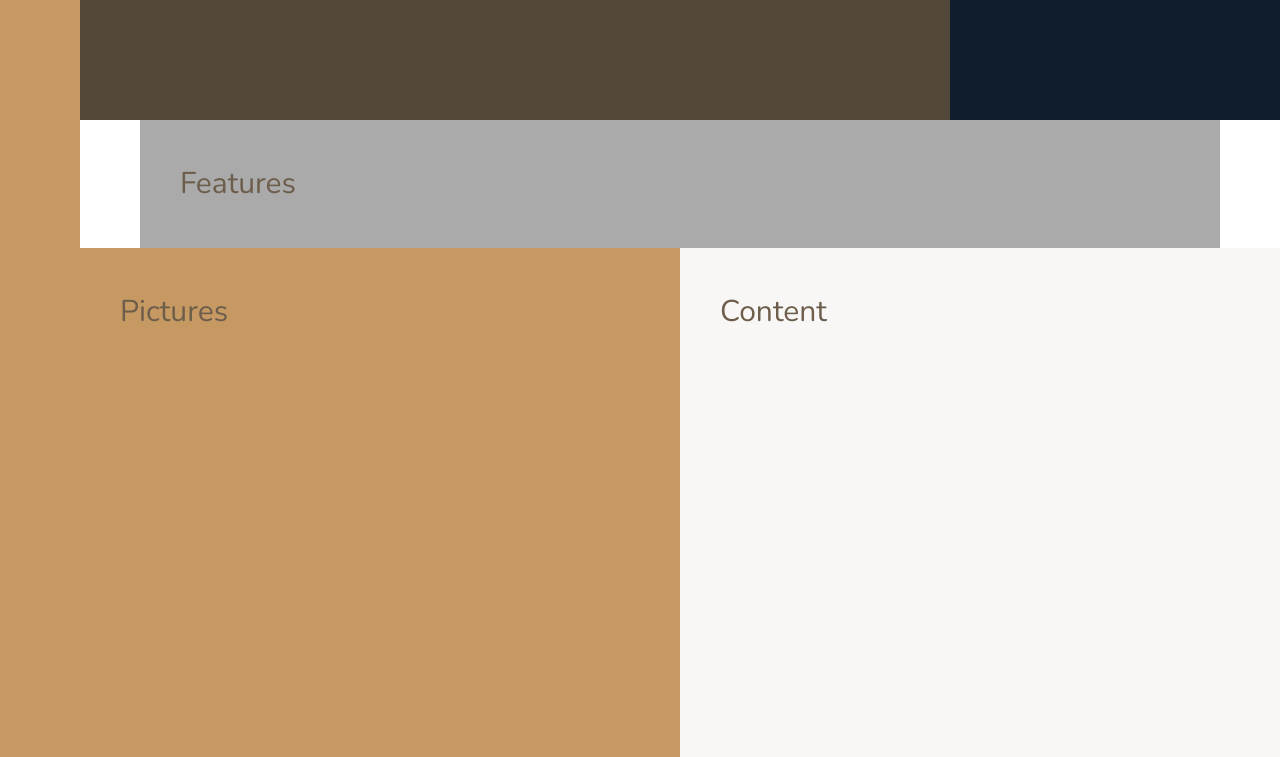
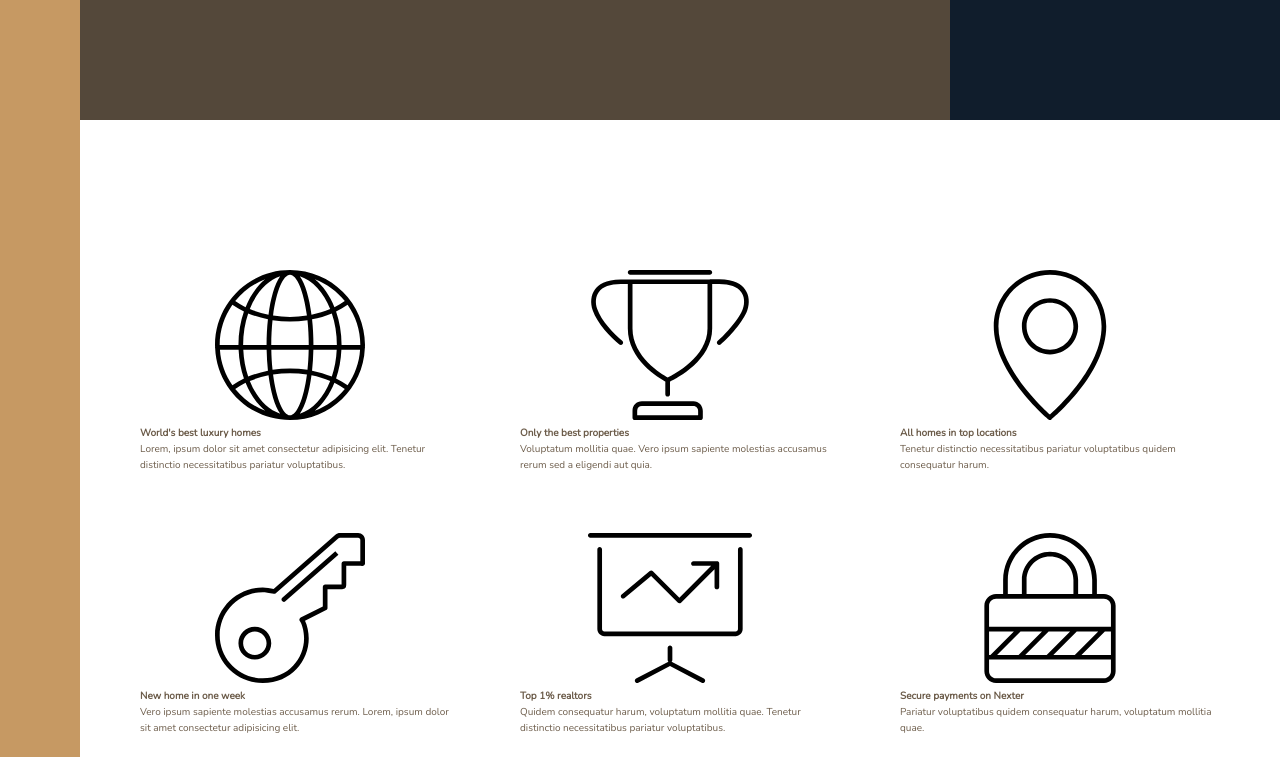
Before and after one commit to santi-go/nexter, a website: page index.html in a window 1280 px wide. Shown: the part 520-1277 px from the top of the page. Drawn offline with nearby package versions, Linux system fonts and the light colour scheme.

Commit message:
Features Section - Part 1

```diff
--- a/index.html
+++ b/index.html
@@ -25,7 +25,71 @@
       </div>
 
       <section class="features">
-        Features
+        <div class="feature">
+          <svg class="feature__icon">
+            <use xlink:href="img/sprite.svg#icon-global"></use>
+            <h4 class="heading-4">World's best luxury homes</h4>
+            <p class="feature__text">
+              Lorem, ipsum dolor sit amet consectetur adipisicing elit.
+              Tenetur distinctio necessitatibus pariatur voluptatibus.
+            </p>
+          </svg>
+        </div>
+
+        <div class="feature">
+          <svg class="feature__icon">
+            <use xlink:href="img/sprite.svg#icon-trophy"></use>
+            <h4 class="heading-4">Only the best properties</h4>
+            <p class="feature__text">
+              Voluptatum mollitia quae. Vero ipsum sapiente molestias accusamus
+               rerum sed a eligendi aut quia.
+            </p>
+          </svg>
+        </div>
+
+        <div class="feature">
+          <svg class="feature__icon">
+            <use xlink:href="img/sprite.svg#icon-map-pin"></use>
+            <h4 class="heading-4">All homes in top locations</h4>
+            <p class="feature__text">
+              Tenetur distinctio necessitatibus pariatur voluptatibus quidem
+              consequatur harum.
+            </p>
+          </svg>
+        </div>
+
+        <div class="feature">
+          <svg class="feature__icon">
+            <use xlink:href="img/sprite.svg#icon-key"></use>
+            <h4 class="heading-4">New home in one week</h4>
+            <p class="feature__text">
+              Vero ipsum sapiente molestias accusamus rerum. Lorem, ipsum dolor
+              sit amet consectetur adipisicing elit.
+            </p>
+          </svg>
+        </div>
+
+        <div class="feature">
+          <svg class="feature__icon">
+            <use xlink:href="img/sprite.svg#icon-presentation"></use>
+            <h4 class="heading-4">Top 1% realtors</h4>
+            <p class="feature__text">
+              Quidem consequatur harum, voluptatum mollitia quae.
+              Tenetur distinctio necessitatibus pariatur voluptatibus.
+            </p>
+          </svg>
+        </div>
+
+        <div class="feature">
+          <svg class="feature__icon">
+            <use xlink:href="img/sprite.svg#icon-lock"></use>
+            <h4 class="heading-4">Secure payments on Nexter</h4>
+            <p class="feature__text">
+              Pariatur voluptatibus quidem consequatur harum,
+              voluptatum mollitia quae.
+            </p>
+          </svg>
+        </div>
       </section>
 
       <div class="story__pictures">
--- a/sass/_base.scss
+++ b/sass/_base.scss
@@ -42,8 +42,4 @@ body {
   [center-start] repeat(8, [col-start] minmax(min-content, 14rem) [col-end])
   [center-end] minmax(6rem, 1fr) [full-end];
 
-  & > * {
-    padding: 40px;
-    font-size: 3rem;
-  }
 }
--- a/sass/_features.scss
+++ b/sass/_features.scss
@@ -1,4 +1,9 @@
 .features {
-  background-color: $color-grey-light-2;
   grid-column: center-start / center-end;
+
+  margin: 15rem 0;
+
+  display: grid;
+  grid-template-columns: repeat(3 , 1fr);
+  grid-gap: 6rem;
 }
```
Also changed, not shown: css/style.css.
